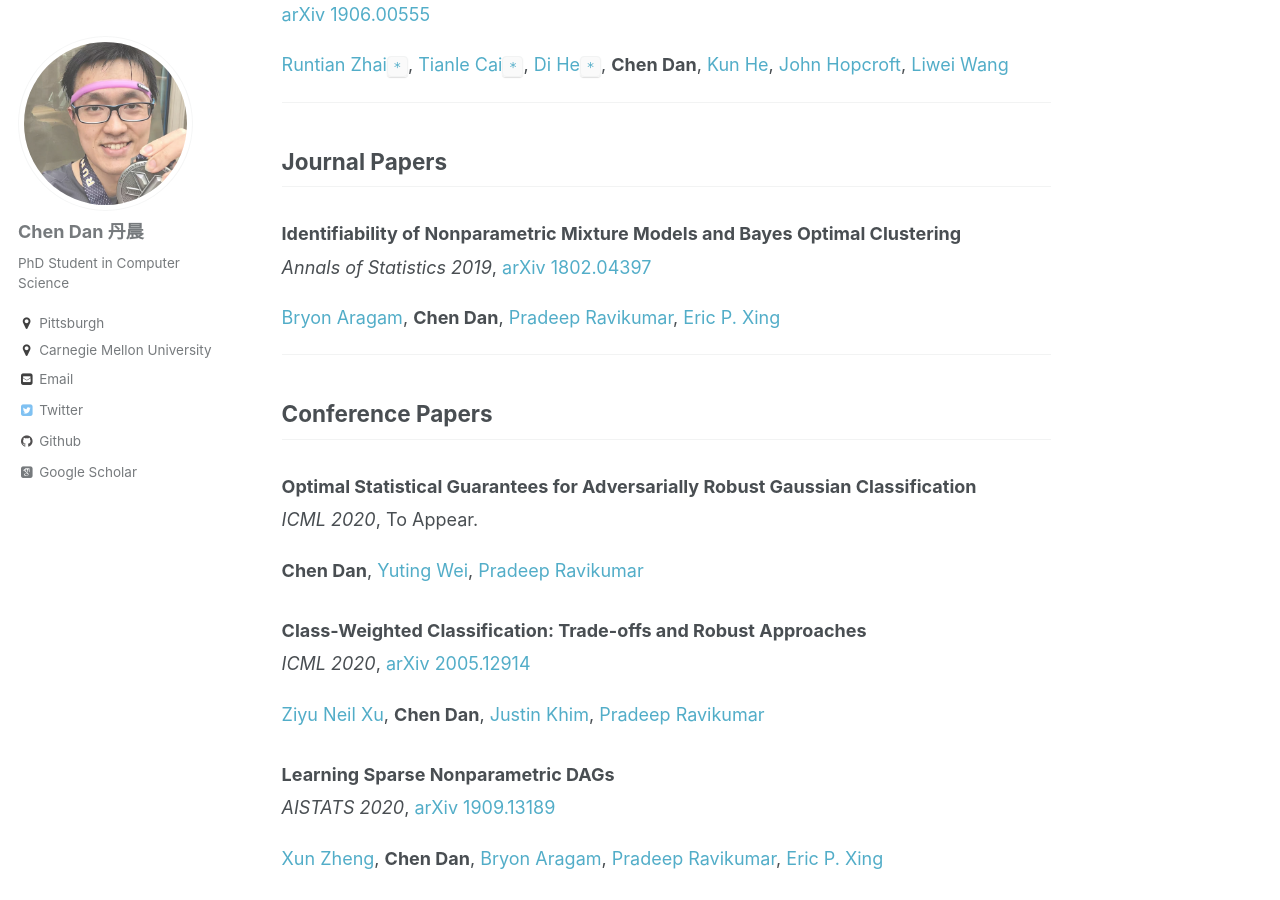
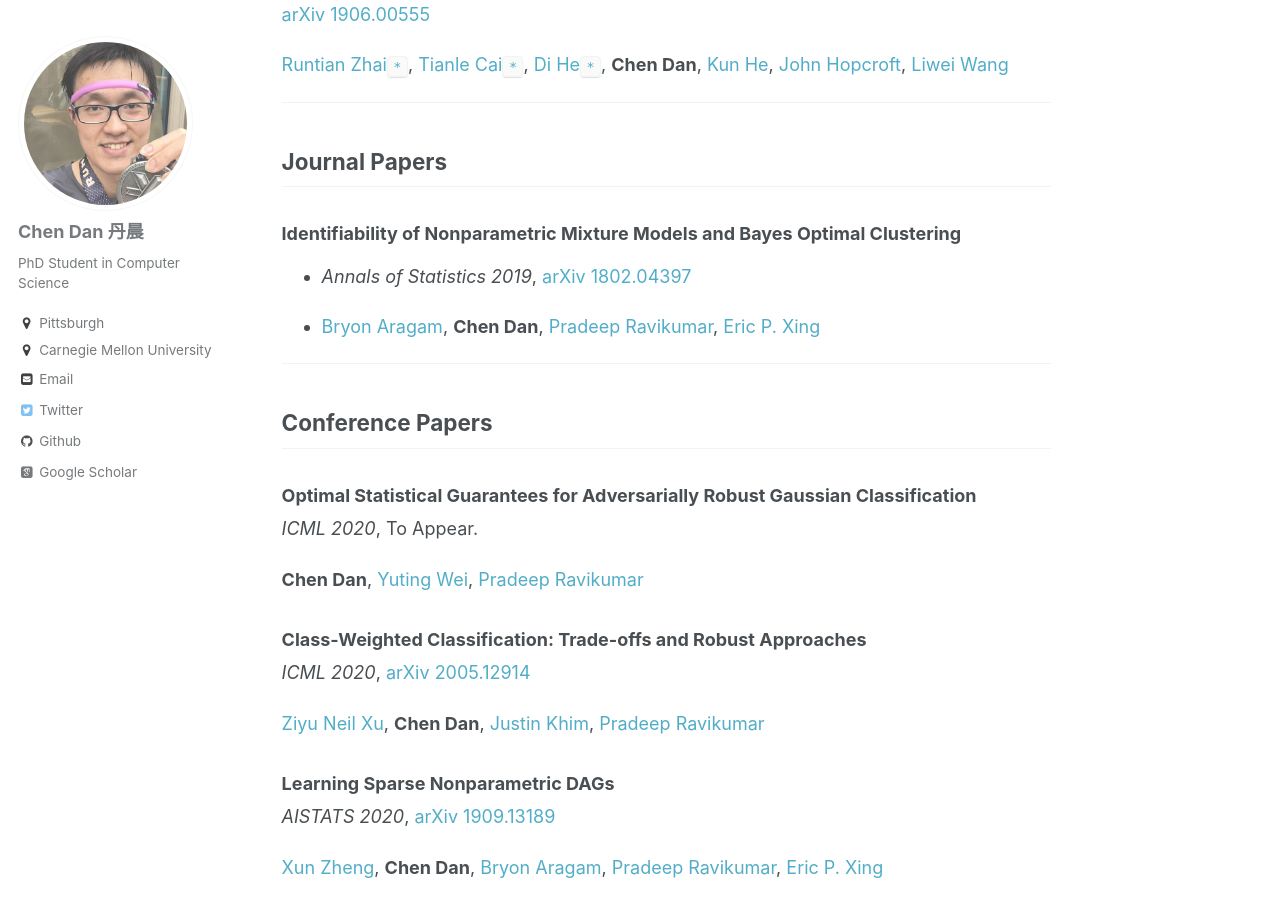
Before and after one commit to ChenDanCMU/chendancmu.github.io, a Jekyll site: the page built from _pages/publications.md, in a window 1280 px wide and 900 px high, scrolled down 481 px. Built offline with Jekyll 4.4.1, drawn with Linux system fonts in a browser that asks for light colours; some web fonts are replaced.

```diff
--- a/_pages/publications.md
+++ b/_pages/publications.md
@@ -26,9 +26,9 @@ author_profile: true
 
 ### Identifiability of Nonparametric Mixture Models and Bayes Optimal Clustering
 
-*Annals of Statistics 2019*, [arXiv 1802.04397](https://arxiv.org/abs/1802.04397)
+- *Annals of Statistics 2019*, [arXiv 1802.04397](https://arxiv.org/abs/1802.04397)
 
-[Bryon Aragam](https://www.bryonaragam.com/), **Chen Dan**, [Pradeep Ravikumar](https://www.cs.cmu.edu/~pradeepr/), [Eric P. Xing](http://www.cs.cmu.edu/~epxing/)
+- [Bryon Aragam](https://www.bryonaragam.com/), **Chen Dan**, [Pradeep Ravikumar](https://www.cs.cmu.edu/~pradeepr/), [Eric P. Xing](http://www.cs.cmu.edu/~epxing/)
 
 ---
 
```
